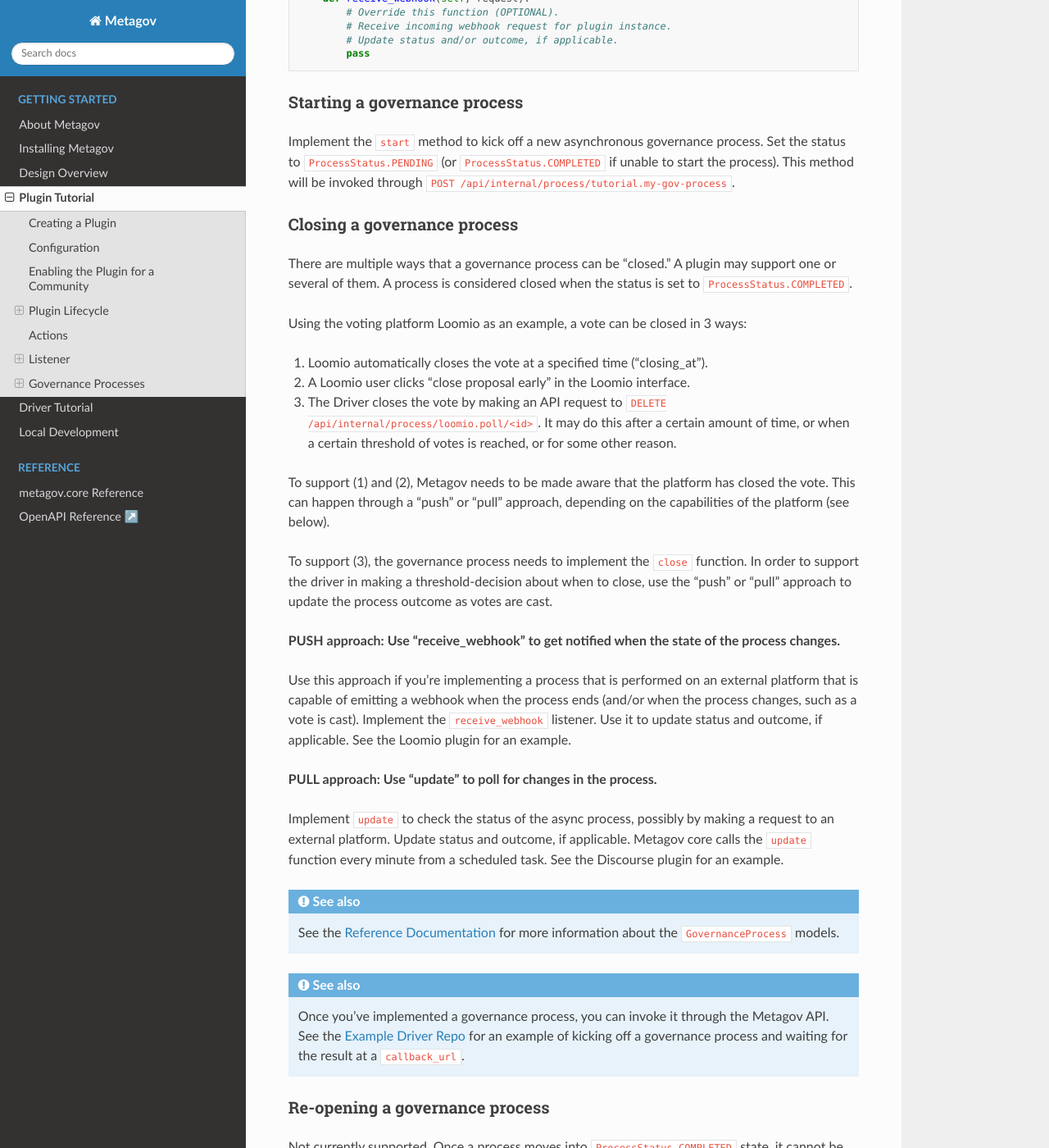
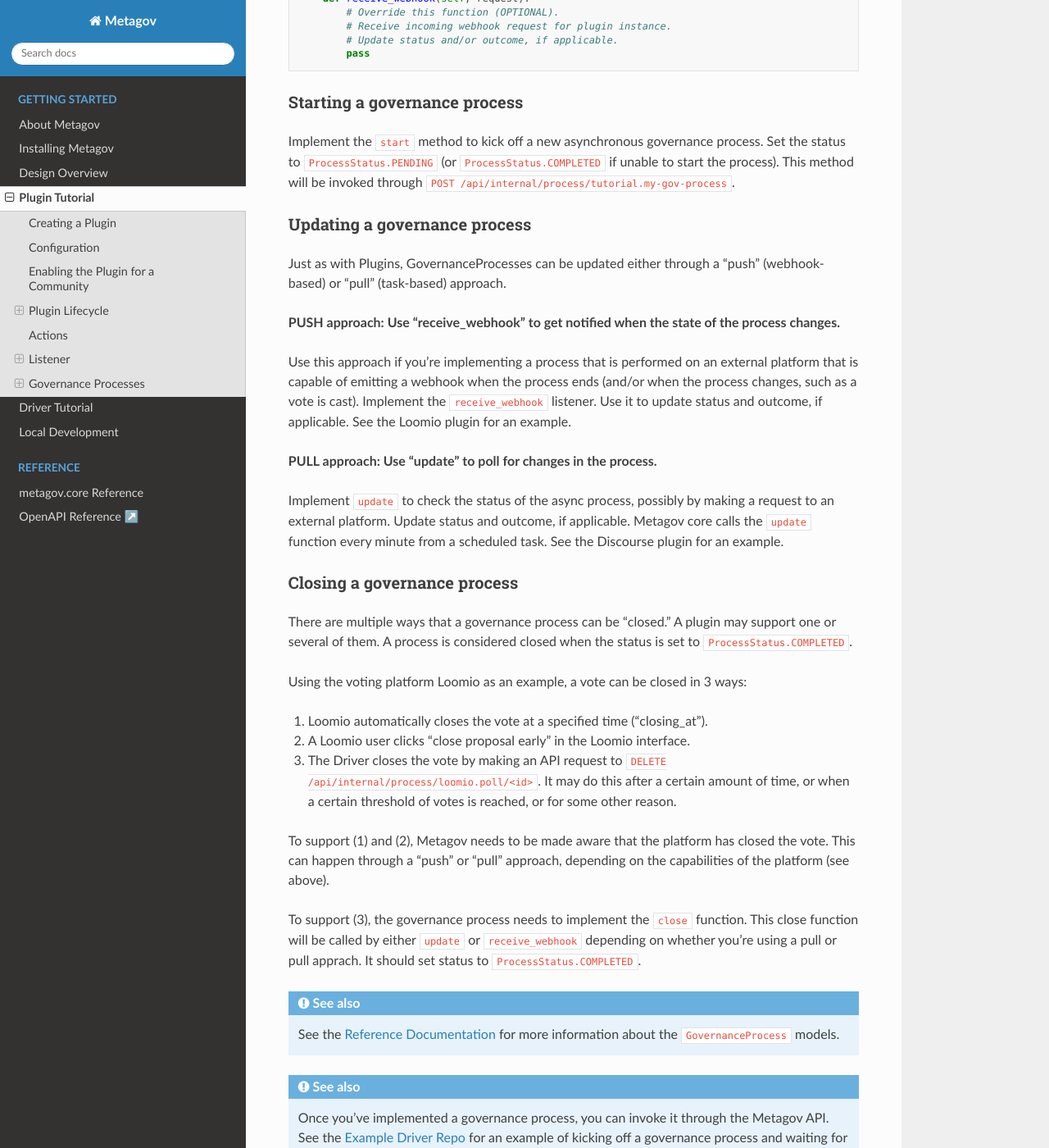
Before and after one commit to metagov/gateway, a Sphinx documentation site: the page built from docs/plugin_tutorial.rst, in a window 1280 px wide and 1400 px high, scrolled down 7189 px. Shown: the whole window at 82% size. Built offline with Sphinx 7.4.7 and the Read the Docs theme 2.0.0, drawn with Linux system fonts in a browser that asks for light colours.

Commit message:
Separate out updating from closing governance processes

```diff
--- a/docs/plugin_tutorial.rst
+++ b/docs/plugin_tutorial.rst
@@ -330,9 +330,20 @@ This snippet shows all possible functions you can implement on your proxy model:
 Starting a governance process
 ^^^^^^^^^^^^^^^^^^^^^^^^^^^^^
 
-Implement the ``start`` method to kick off a new asynchronous governance process.
-Set the status to ``ProcessStatus.PENDING`` (or ``ProcessStatus.COMPLETED`` if unable to start the process).
-This method will be invoked through ``POST /api/internal/process/tutorial.my-gov-process``.
+Implement the ``start`` method to kick off a new asynchronous governance process. Set the status to ``ProcessStatus.PENDING`` (or ``ProcessStatus.COMPLETED`` if unable to start the process). This method will be invoked through ``POST /api/internal/process/tutorial.my-gov-process``.
+
+Updating a governance process
+^^^^^^^^^^^^^^^^^^^^^^^^^^^^^
+
+Just as with Plugins, GovernanceProcesses can be updated either through a "push" (webhook-based) or "pull" (task-based) approach.
+
+**PUSH approach: Use "receive_webhook" to get notified when the state of the process changes.**
+
+Use this approach if you're implementing a process that is performed on an external platform that is capable of emitting a webhook when the process ends (and/or when the process changes, such as a vote is cast). Implement the ``receive_webhook`` listener. Use it to update status and outcome, if applicable. See the Loomio plugin for an example.
+
+**PULL approach: Use "update" to poll for changes in the process.**
+
+Implement ``update`` to check the status of the async process, possibly by making a request to an external platform. Update status and outcome, if applicable. Metagov core calls the ``update`` function every minute from a scheduled task. See the Discourse plugin for an example.
 
 Closing a governance process
 ^^^^^^^^^^^^^^^^^^^^^^^^^^^^
@@ -345,26 +356,12 @@ Using the voting platform Loomio as an example, a vote can be closed in 3 ways:
 2) A Loomio user clicks "close proposal early" in the Loomio interface.
 3) The Driver closes the vote by making an API request to ``DELETE /api/internal/process/loomio.poll/<id>``. It may do this after a certain amount of time, or when a certain threshold of votes is reached, or for some other reason.
 
-To support (1) and (2), Metagov needs to be made aware that the platform has closed the vote. This can happen through a "push" or "pull" approach, depending on the capabilities of the platform (see below).
+To support (1) and (2), Metagov needs to be made aware that the platform has closed the vote. This can happen through a "push" or "pull" approach, depending on the capabilities of the platform (see above).
 
-To support (3), the governance process needs to implement the ``close`` function. In order to support the driver in making a threshold-decision about when to close, use the "push" or "pull" approach to update the process outcome as votes are cast.
+To support (3), the governance process needs to implement the ``close`` function. This close function will be called by either ``update`` or ``receive_webhook`` depending on whether you're using a pull or pull apprach. It should set status to ``ProcessStatus.COMPLETED``.
 
 ..
     Add fourth approach: Metagov-as-time-keeper.
-
-**PUSH approach: Use "receive_webhook" to get notified when the state of the process changes.**
-
-Use this approach if you're implementing a process that is performed on an external
-platform that is capable of emitting a webhook when the process ends (and/or when the process changes, such as a vote is cast).
-Implement the ``receive_webhook`` listener. Use it to update status and outcome, if applicable.
-See the Loomio plugin for an example.
-
-**PULL approach: Use "update" to poll for changes in the process.**
-
-Implement ``update`` to check the status of the async process, possibly by making
-a request to an external platform. Update status and outcome, if applicable.
-Metagov core calls the ``update`` function every minute from a scheduled task.
-See the Discourse plugin for an example.
 
 .. seealso:: See the :doc:`Reference Documentation <../autodocs/core>` for more information about the ``GovernanceProcess`` models.
 
```
